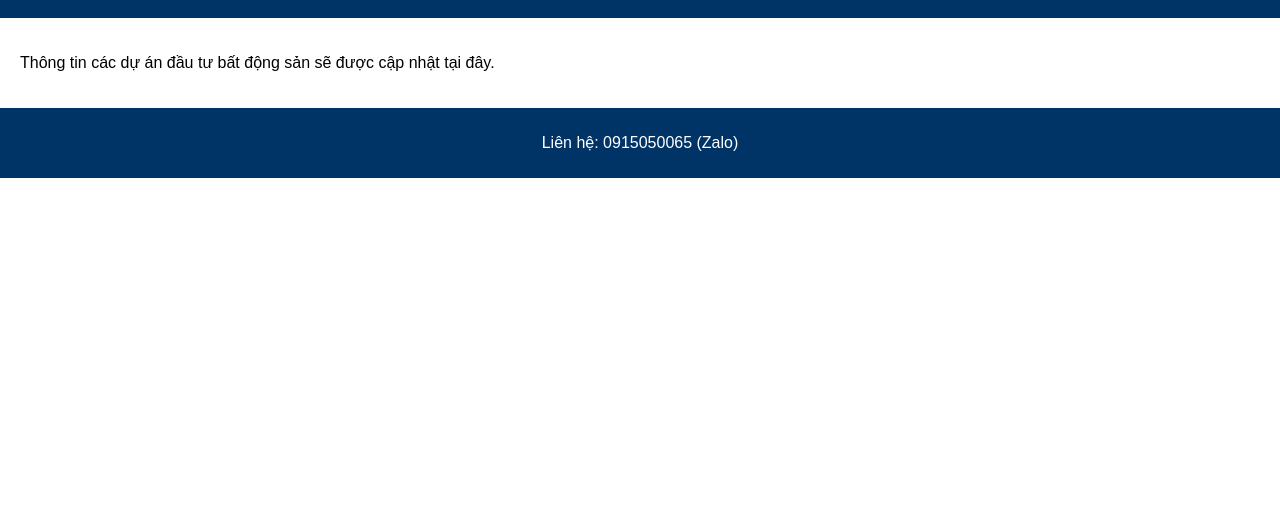
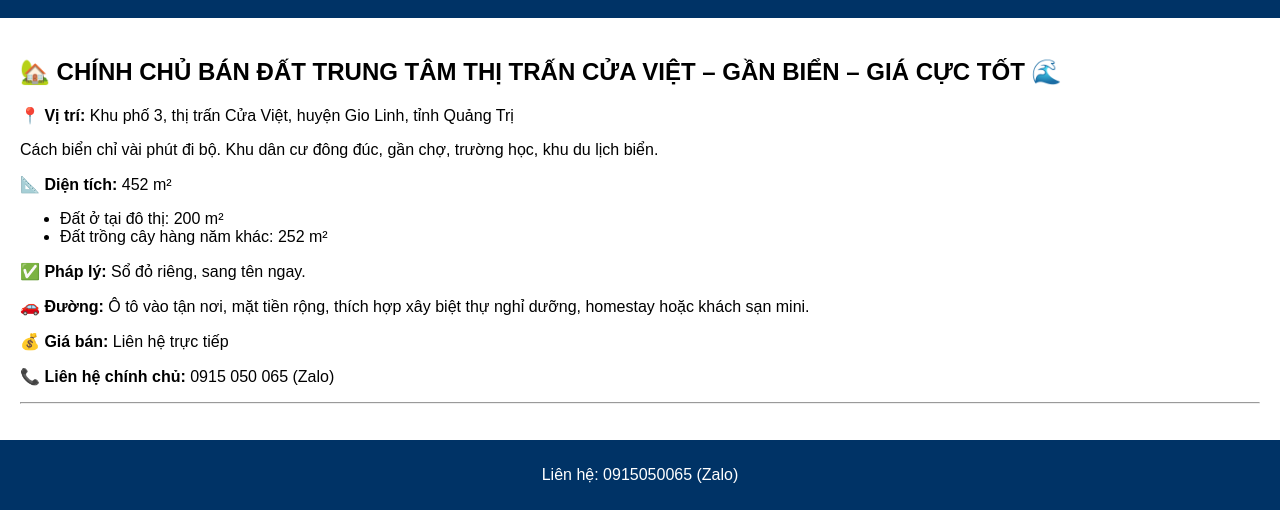
Before and after one commit to giangnamread/giangnambds, a plain HTML site: page du-an.html in a window 1280 px wide. Shown: the part 274-800 px from the top of the page. Drawn offline with Linux system fonts and the light colour scheme.

Commit message:
Update du-an.html

```diff
--- a/du-an.html
+++ b/du-an.html
@@ -17,10 +17,25 @@
         </nav>
     </header>
     <main>
-        <p>Thông tin các dự án đầu tư bất động sản sẽ được cập nhật tại đây.</p>
+        <p> <div class="du-an">
+  <h2>🏡 CHÍNH CHỦ BÁN ĐẤT TRUNG TÂM THỊ TRẤN CỬA VIỆT – GẦN BIỂN – GIÁ CỰC TỐT 🌊</h2>
+  <p><strong>📍 Vị trí:</strong> Khu phố 3, thị trấn Cửa Việt, huyện Gio Linh, tỉnh Quảng Trị</p>
+  <p>Cách biển chỉ vài phút đi bộ. Khu dân cư đông đúc, gần chợ, trường học, khu du lịch biển.</p>
+  <p><strong>📐 Diện tích:</strong> 452 m²</p>
+  <ul>
+    <li>Đất ở tại đô thị: 200 m²</li>
+    <li>Đất trồng cây hàng năm khác: 252 m²</li>
+  </ul>
+  <p><strong>✅ Pháp lý:</strong> Sổ đỏ riêng, sang tên ngay.</p>
+  <p><strong>🚗 Đường:</strong> Ô tô vào tận nơi, mặt tiền rộng, thích hợp xây biệt thự nghỉ dưỡng, homestay hoặc khách sạn mini.</p>
+  <p><strong>💰 Giá bán:</strong> Liên hệ trực tiếp</p>
+    </footer>
+</body>
+</html>
+
+  <p><strong>📞 Liên hệ chính chủ:</strong> 0915 050 065 (Zalo) </p>
+</div>
+<hr></p>
     </main>
     <footer>
         <p>Liên hệ: 0915050065 (Zalo)</p>
-    </footer>
-</body>
-</html>
```
